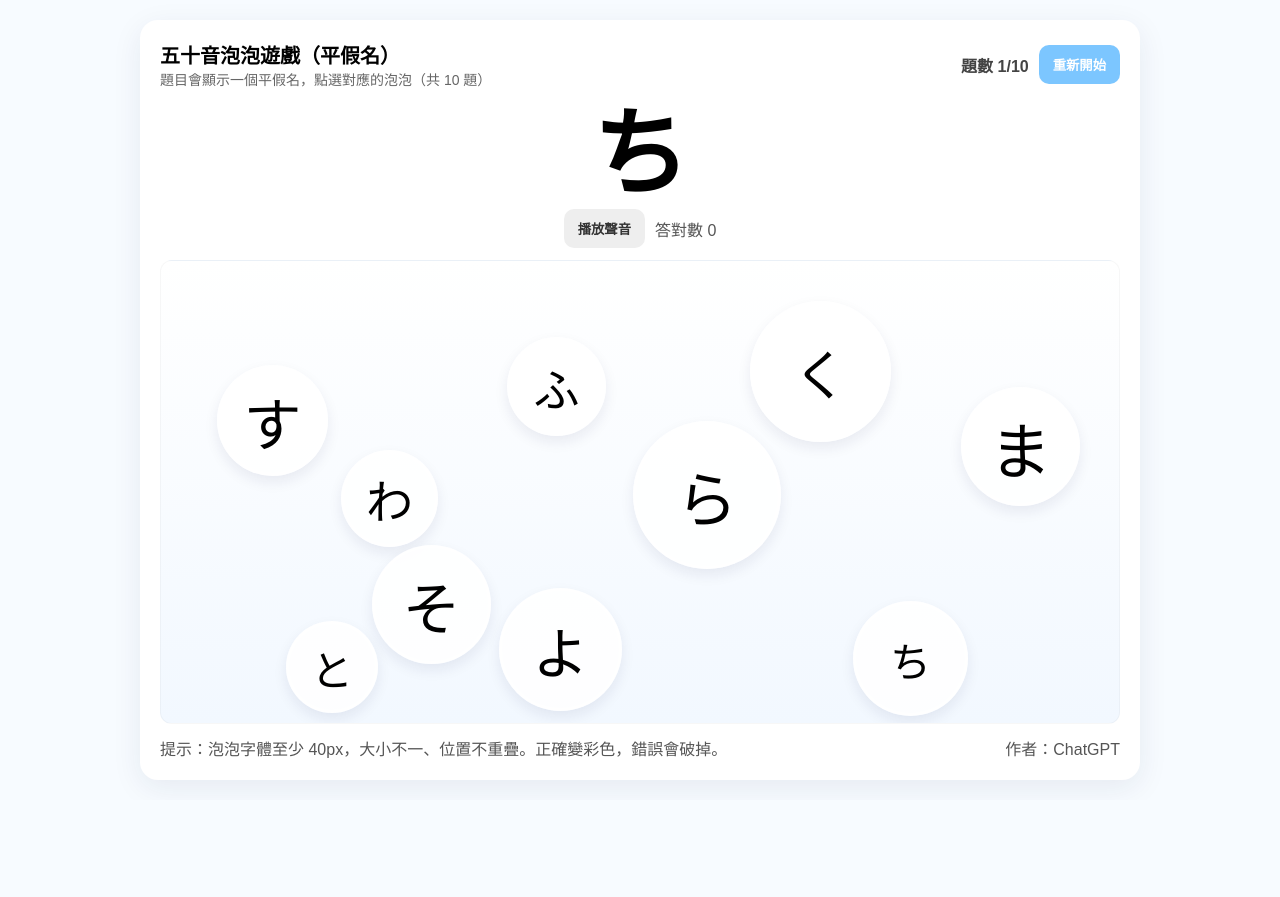
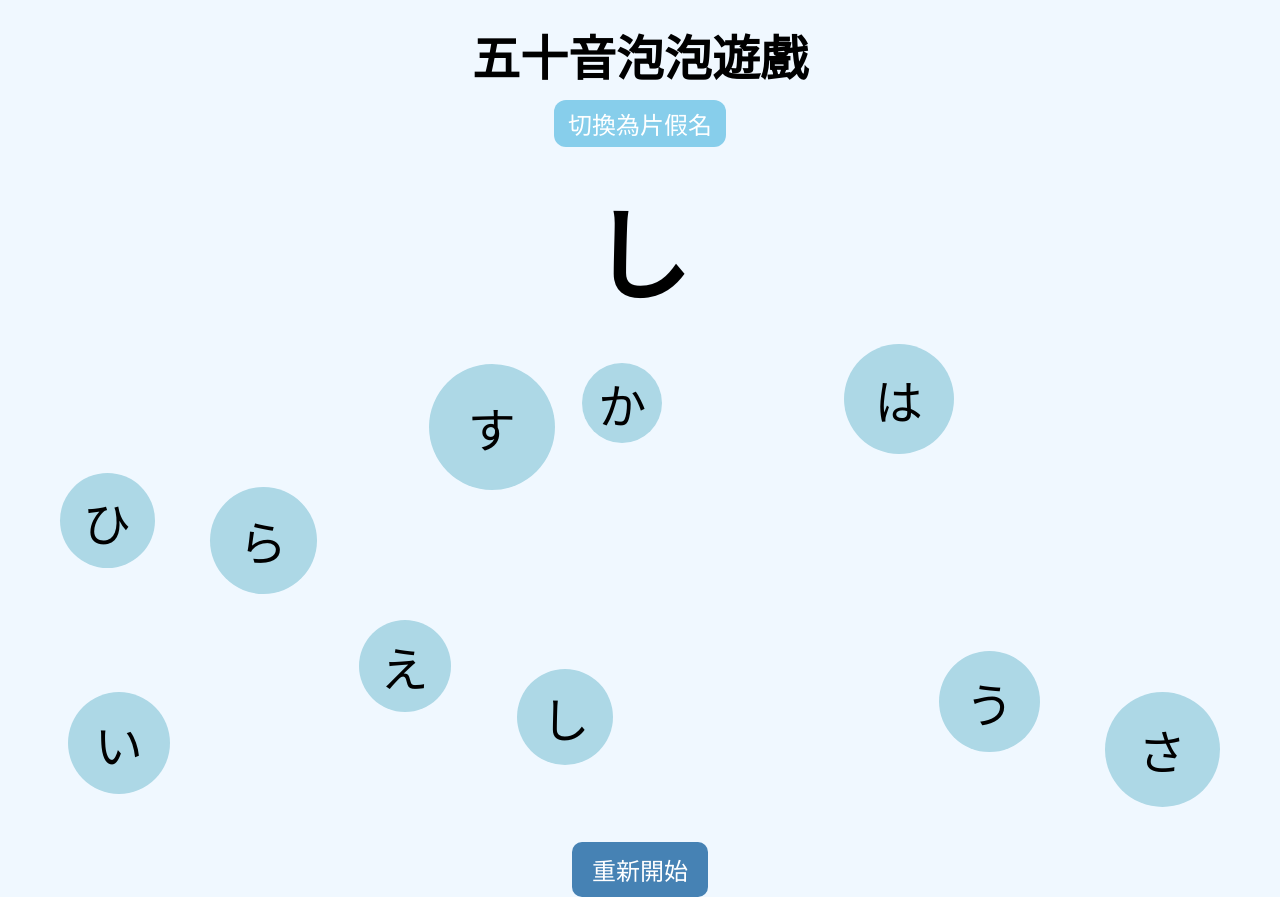
Before and after one commit to guaelves/Japanese, a plain HTML site: page 50/index.html in a window 1280 px wide. Before the commit the page ends 800 px from the top, so only its background shows below. Drawn offline with Linux system fonts and the light colour scheme.

Commit message:
Update index.html

```diff
--- a/50/index.html
+++ b/50/index.html
@@ -1,249 +1,214 @@
-<!doctype html>
+<!DOCTYPE html>
 <html lang="ja">
 <head>
-  <meta charset="utf-8" />
-  <meta name="viewport" content="width=device-width,initial-scale=1" />
-  <title>五十音泡泡遊戲（平假名）</title>
+<meta charset="UTF-8">
+<title>五十音泡泡遊戲</title>
 <style>
-    :root{--bg:#f7fbff;--accent:#7cc6ff;--good:#53c28b;--bad:#ff6b6b}
-    *{box-sizing:border-box}
-    body{font-family:"Microsoft JhengHei",Arial,sans-serif;background:var(--bg);margin:0;min-height:100vh;display:flex;align-items:center;justify-content:center}
-    .wrap{width:100%;max-width:1000px;height:760px;background:white;border-radius:18px;box-shadow:0 8px 30px rgba(20,40,80,0.08);padding:20px;display:flex;flex-direction:column;gap:12px;position:relative}
-    header{display:flex;align-items:center;justify-content:space-between}
-    .title{display:flex;flex-direction:column}
-    .title h1{margin:0;font-size:20px}
-    .title p{margin:0;color:#666;font-size:14px}
-    .target{font-weight:800;font-size:96px;text-align:center;line-height:1;margin:6px 0}
-    .target-wrap{display:flex;align-items:center;justify-content:center;flex-direction:column}
-    .controls{display:flex;gap:10px;align-items:center}
-    button{background:var(--accent);border:none;color:white;padding:10px 14px;border-radius:10px;font-weight:700;cursor:pointer}
-    button.secondary{background:#eee;color:#333}
-    .info{color:#444;font-weight:600}
-
-    .play-area{flex:1;background:linear-gradient(180deg,#ffffff,#f2f8ff);border-radius:12px;position:relative;overflow:hidden;border:1px solid rgba(0,0,0,0.03)}
-    .bubble{position:absolute;border-radius:50%;display:flex;align-items:center;justify-content:center;cursor:pointer;user-select:none;transition:transform .25s ease,opacity .25s ease;box-shadow:0 6px 14px rgba(20,30,80,0.08);border:3px solid rgba(255,255,255,0.6);background:rgba(255,255,255,0.85);}
-    .bubble.correct{background:linear-gradient(135deg,#d2ffd9,#b5f0d0);border-color:rgba(0,0,0,0.04);}
-    .bubble.wrong{animation:pop .45s forwards}
-    @keyframes pop{0%{transform:scale(1);opacity:1}70%{transform:scale(.8);opacity:1}100%{transform:scale(0.2);opacity:0}}
-    .bubble.outline{border:2px dashed rgba(0,0,0,0.15);background:transparent}
-
-    .footer{display:flex;align-items:center;justify-content:space-between}
-    .status{color:#555}
-    .big{font-weight:800}
-    @media(max-width:600px){.target{font-size:80px}.wrap{height:calc(100vh - 40px);max-width:420px}}
+  body {
+    font-family: "Noto Sans JP", "Microsoft JhengHei", sans-serif;
+    text-align: center;
+    background: #f0f8ff;
+    overflow: hidden;
+    margin: 0;
+  }
+  h1 {
+    font-size: 48px;
+    margin: 20px 0 10px;
+  }
+  #mode-toggle {
+    font-size: 24px;
+    padding: 6px 14px;
+    border-radius: 12px;
+    background-color: #87ceeb;
+    color: white;
+    border: none;
+    cursor: pointer;
+    margin-bottom: 10px;
+  }
+  #question {
+    font-size: 100px;
+    font-weight: bold;
+    margin: 20px 0;
+  }
+  #game-area {
+    position: relative;
+    width: 100vw;
+    height: 60vh;
+    overflow: hidden;
+  }
+  .bubble {
+    position: absolute;
+    border-radius: 50%;
+    display: flex;
+    justify-content: center;
+    align-items: center;
+    font-size: 48px;
+    cursor: pointer;
+    transition: transform 0.2s;
+    user-select: none;
+  }
+  .bubble:hover {
+    transform: scale(1.1);
+  }
+  .correct {
+    background-color: #90ee90 !important;
+    color: white !important;
+  }
+  .wrong {
+    background-color: transparent !important;
+    color: gray !important;
+    border: 2px dashed #ccc !important;
+  }
+  #controls {
+    margin-top: 20px;
+  }
+  button {
+    font-size: 24px;
+    padding: 10px 20px;
+    border-radius: 10px;
+    border: none;
+    background-color: #4682b4;
+    color: white;
+    cursor: pointer;
+  }
 </style>
 </head>
 <body>
-  <div class="wrap" role="application">
-    <header>
-      <div class="title">
-        <h1>五十音泡泡遊戲（平假名）</h1>
-        <p>題目會顯示一個平假名，點選對應的泡泡（共 10 題）</p>
-      </div>
-      <div class="controls">
-        <div class="info">題數 <span id="qnum">0</span>/10</div>
+  <h1>五十音泡泡遊戲</h1>
+  <button id="mode-toggle">切換為片假名</button>
+  <div id="question"></div>
+  <div id="game-area"></div>
+  <div id="controls">
     <button id="restart">重新開始</button>
-      </div>
-    </header>
-
-    <div class="target-wrap">
-      <div id="target" class="target" aria-live="polite">-</div>
-      <div style="display:flex;gap:10px;align-items:center;">
-        <button class="secondary" id="playSound">播放聲音</button>
-        <div class="status">答對數 <span id="score">0</span></div>
-      </div>
-    </div>
-
-    <section class="play-area" id="playArea" aria-label="遊戲畫面"></section>
-
-    <div class="footer">
-      <div class="status">提示：泡泡字體至少 40px，大小不一、位置不重疊。正確變彩色，錯誤會破掉。</div>
-      <div class="status">作者：ChatGPT</div>
-    </div>
   </div>
 
 <script>
-    // 五十音（平假名）
-    const kanaList = [
-      'あ','い','う','え','お',
-      'か','き','く','け','こ',
-      'さ','し','す','せ','そ',
-      'た','ち','つ','て','と',
-      'な','に','ぬ','ね','の',
-      'は','ひ','ふ','へ','ほ',
-      'ま','み','む','め','も',
-      'や','ゆ','よ',
-      'ら','り','る','れ','ろ',
-      'わ','を','ん'
+const hiragana = [
+  "あ","い","う","え","お",
+  "か","き","く","け","こ",
+  "さ","し","す","せ","そ",
+  "た","ち","つ","て","と",
+  "な","に","ぬ","ね","の",
+  "は","ひ","ふ","へ","ほ",
+  "ま","み","む","め","も",
+  "や","ゆ","よ",
+  "ら","り","る","れ","ろ",
+  "わ","を","ん"
 ];
 
-    const playArea = document.getElementById('playArea');
-    const targetEl = document.getElementById('target');
-    const qnumEl = document.getElementById('qnum');
-    const scoreEl = document.getElementById('score');
-    const restartBtn = document.getElementById('restart');
-    const playSoundBtn = document.getElementById('playSound');
+const katakana = [
+  "ア","イ","ウ","エ","オ",
+  "カ","キ","ク","ケ","コ",
+  "サ","シ","ス","セ","ソ",
+  "タ","チ","ツ","テ","ト",
+  "ナ","ニ","ヌ","ネ","ノ",
+  "ハ","ヒ","フ","ヘ","ホ",
+  "マ","ミ","ム","メ","モ",
+  "ヤ","ユ","ヨ",
+  "ラ","リ","ル","レ","ロ",
+  "ワ","ヲ","ン"
+];
 
-    let questions = [];
-    let current = 0;
-    let score = 0;
-    let busy = false;
+let currentSet = hiragana;
+let currentQuestion = "";
+let questionCount = 0;
+const totalQuestions = 10;
 
-    function shuffle(a){for(let i=a.length-1;i>0;i--){const j=Math.floor(Math.random()*(i+1));[a[i],a[j]]=[a[j],a[i]]}return a;}
+const questionDiv = document.getElementById("question");
+const gameArea = document.getElementById("game-area");
+const restartBtn = document.getElementById("restart");
+const modeBtn = document.getElementById("mode-toggle");
 
-    function makeQuestions(){
-      const copy = [...kanaList];
-      shuffle(copy);
-      return copy.slice(0,10);
+// 生成隨機不重疊泡泡
+function generateBubbles(correctKana) {
+  gameArea.innerHTML = "";
+  const usedPositions = [];
+  const allKana = [...currentSet];
+  const options = [correctKana];
+
+  while (options.length < 10) {
+    const rand = allKana[Math.floor(Math.random() * allKana.length)];
+    if (!options.includes(rand)) options.push(rand);
   }
 
-    function speak(text){
-      if(!('speechSynthesis' in window)) return;
-      const ut = new SpeechSynthesisUtterance(text);
-      ut.lang = 'ja-JP';
-      const voices = speechSynthesis.getVoices();
-      const v = voices.find(x=>x.lang.includes('ja')) || voices[0];
-      if(v) ut.voice=v;
-      ut.rate = 0.9;
-      speechSynthesis.cancel();
-      speechSynthesis.speak(ut);
+  options.sort(() => Math.random() - 0.5);
+
+  options.forEach(kana => {
+    const bubble = document.createElement("div");
+    bubble.className = "bubble";
+    bubble.textContent = kana;
+
+    const size = Math.floor(Math.random() * 50) + 80;
+    bubble.style.width = size + "px";
+    bubble.style.height = size + "px";
+    bubble.style.backgroundColor = "#add8e6";
+
+    let top, left, overlap;
+    do {
+      overlap = false;
+      top = Math.random() * (gameArea.clientHeight - size);
+      left = Math.random() * (gameArea.clientWidth - size);
+      for (let pos of usedPositions) {
+        const dx = pos.left - left;
+        const dy = pos.top - top;
+        if (Math.sqrt(dx * dx + dy * dy) < (pos.size + size) / 1.5) {
+          overlap = true;
+          break;
+        }
+      }
+    } while (overlap);
+    usedPositions.push({ top, left, size });
+
+    bubble.style.top = `${top}px`;
+    bubble.style.left = `${left}px`;
+
+    bubble.onclick = () => checkAnswer(kana, bubble);
+    gameArea.appendChild(bubble);
+  });
 }
 
-    const AudioCtx = window.AudioContext || window.webkitAudioContext;
-    const audiocontext = AudioCtx ? new AudioCtx() : null;
-    function beep(freq, duration=0.12){
-      if(!audiocontext) return;
-      const o = audiocontext.createOscillator();
-      const g = audiocontext.createGain();
-      o.type='sine'; o.frequency.value=freq; g.gain.value=0.04;
-      o.connect(g); g.connect(audiocontext.destination);
-      o.start(); o.stop(audiocontext.currentTime + duration);
+// 題目播放語音
+function speakKana(kana) {
+  const utter = new SpeechSynthesisUtterance(kana);
+  utter.lang = "ja-JP";
+  speechSynthesis.speak(utter);
 }
 
-    function placeBubbles(correctSymbol){
-      playArea.innerHTML='';
-      const areaRect = playArea.getBoundingClientRect();
-      const bubbles = [];
-      const count = 10;
-      const choices = new Set();
-      choices.add(correctSymbol);
-      while(choices.size < count){
-        const pick = kanaList[Math.floor(Math.random()*kanaList.length)];
-        choices.add(pick);
+function newQuestion() {
+  if (questionCount >= totalQuestions) {
+    alert("🎉 全部答對了！");
+    return;
   }
-      const arr = shuffle(Array.from(choices));
-
-      function rand(min,max){return Math.floor(Math.random()*(max-min+1))+min;}
-      function overlaps(x,y,r,others){
-        for(const o of others){
-          const dx = x - o.x; const dy = y - o.y; const dist = Math.sqrt(dx*dx+dy*dy);
-          if(dist < r + o.r + 6) return true;
-        }
-        return false;
+  currentQuestion = currentSet[Math.floor(Math.random() * currentSet.length)];
+  questionDiv.textContent = currentQuestion;
+  questionCount++;
+  generateBubbles(currentQuestion);
+  speakKana(currentQuestion);
 }
 
-      for(const sym of arr){
-        const font = rand(40,64);
-        const diameter = Math.max(80, font*2 + rand(-10,50));
-        const r = diameter/2;
-        let x,y,attempt=0;
-        do{
-          x = rand(r+8, Math.max(r+8, areaRect.width - r - 8));
-          y = rand(r+8, Math.max(r+8, areaRect.height - r - 8));
-          attempt++;
-          if(attempt>400) break;
-        } while(overlaps(x,y,r,bubbles));
-        bubbles.push({sym,x,y,r,font,diameter});
-      }
-
-      for(const b of bubbles){
-        const el = document.createElement('div');
-        el.className='bubble';
-        el.style.width=b.diameter+'px';
-        el.style.height=b.diameter+'px';
-        el.style.left=(b.x-b.r)+'px';
-        el.style.top=(b.y-b.r)+'px';
-        el.style.fontSize=b.font+'px';
-        el.textContent=b.sym;
-        el.setAttribute('role','button');
-        el.setAttribute('aria-label','選項 '+b.sym);
-        el.addEventListener('click',()=>onBubbleClick(el,b.sym));
-        playArea.appendChild(el);
+function checkAnswer(selected, bubble) {
+  if (selected === currentQuestion) {
+    bubble.classList.add("correct");
+    setTimeout(newQuestion, 800);
+  } else {
+    bubble.classList.add("wrong");
+    bubble.textContent = "";
   }
 }
 
-    function onBubbleClick(el,sym){
-      if(busy) return;
-      const targetSym = questions[current];
-      if(sym === targetSym){
-        busy=true;
-        el.classList.add('correct');
-        el.style.transform='scale(1.06)';
-        beep(880,0.12);
-        score++;
-        scoreEl.textContent=score;
-        setTimeout(()=>{
-          current++;
-          qnumEl.textContent=current;
-          if(current >= questions.length){
-            targetEl.textContent='おめでとう！';
-            speak('おめでとう');
-            busy=false;
-            return;
-          }
-          showQuestion(current);
-          busy=false;
-        },600);
-      } else {
-        el.classList.add('wrong');
-        beep(220,0.15);
-        setTimeout(()=>{
-          el.classList.remove('wrong');
-          el.classList.add('outline');
-          el.style.opacity='0.9';
-          el.style.pointerEvents='none';
-        },460);
-      }
-    }
+restartBtn.onclick = () => {
+  questionCount = 0;
+  newQuestion();
+};
 
-    function showQuestion(index){
-      const sym = questions[index];
-      targetEl.textContent=sym;
-      targetEl.style.fontSize='96px';
-      qnumEl.textContent=index+1;
-      placeBubbles(sym);
-      speak(sym);
-    }
+modeBtn.onclick = () => {
+  currentSet = currentSet === hiragana ? katakana : hiragana;
+  modeBtn.textContent = currentSet === hiragana ? "切換為片假名" : "切換為平假名";
+  questionCount = 0;
+  newQuestion();
+};
 
-    function startGame(){
-      speechSynthesis.cancel();
-      questions=makeQuestions();
-      current=0; score=0; busy=false;
-      scoreEl.textContent=score;
-      qnumEl.textContent=0;
-      setTimeout(()=>{
-        showQuestion(0);
-        qnumEl.textContent=1;
-      },120);
-    }
-
-    restartBtn.addEventListener('click',()=>startGame());
-    playSoundBtn.addEventListener('click',()=>{
-      const sym=questions[current];
-      if(sym) speak(sym);
-    });
-
-    startGame();
-
-    document.addEventListener('keydown',(e)=>{
-      if(e.key===' '){e.preventDefault();const f=document.activeElement;if(f&&f.classList.contains('bubble'))f.click();}
-    });
-
-    let resizeTimer;
-    window.addEventListener('resize',()=>{
-      clearTimeout(resizeTimer);
-      resizeTimer=setTimeout(()=>{if(questions.length)showQuestion(current);},300);
-    });
+newQuestion();
 </script>
 </body>
 </html>
```
Lines whose indentation alone changed are shown as unchanged.
